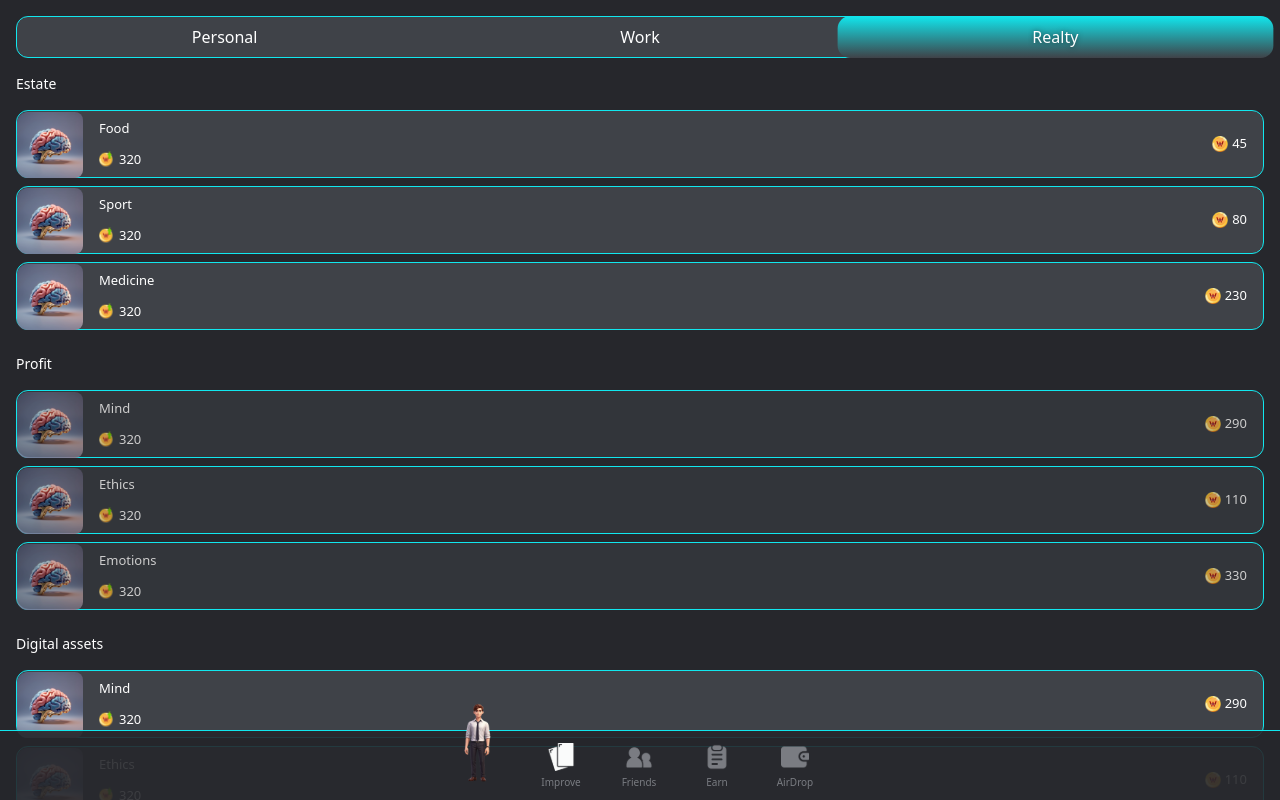
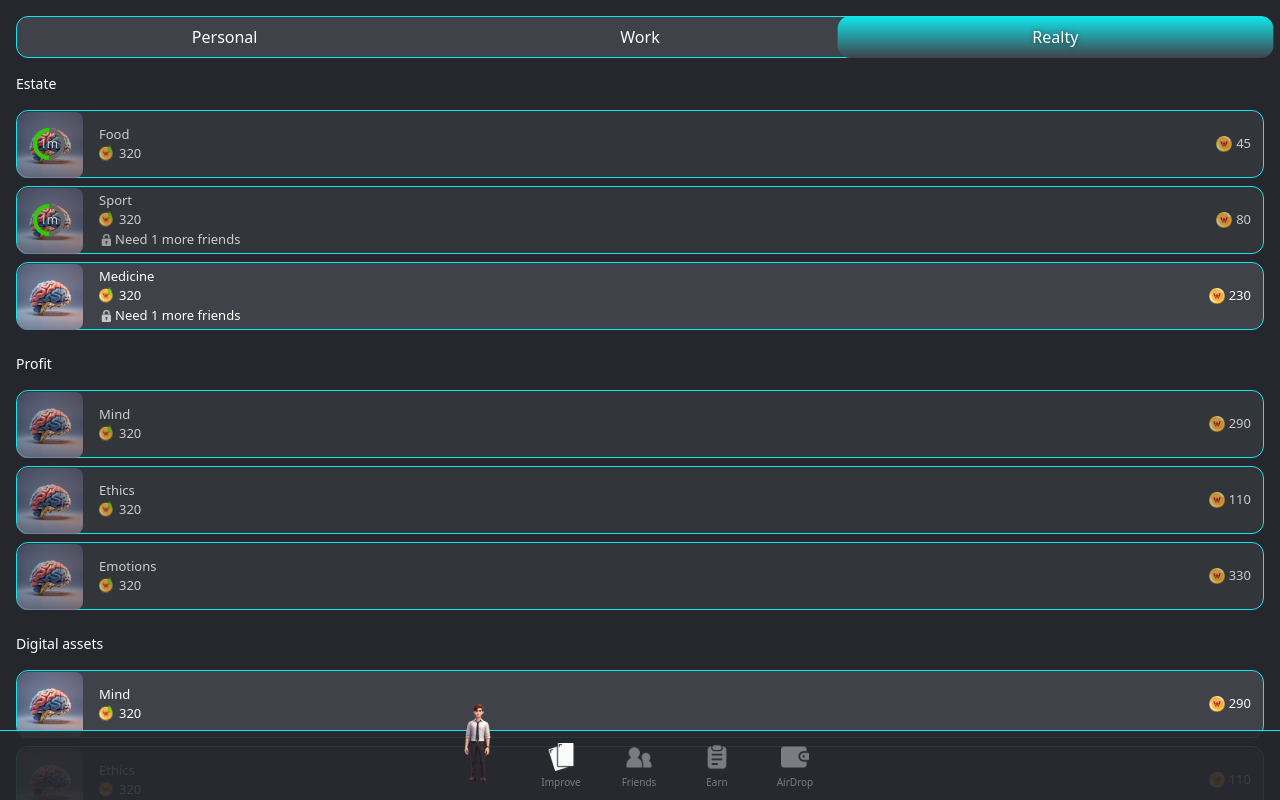
Before and after one commit to DM-Malkoff/humster, an Angular app: page /improve in a window 1280 px wide. Both pictures are taken after a click on the button "Realty". Built offline with nearby package versions, Linux system fonts and the light colour scheme.

Commit message:
доработка и переработка верстки вкладки Improve

```diff
--- a/src/app/app/components/card/card.component.ts
+++ b/src/app/app/components/card/card.component.ts
@@ -1,20 +1,48 @@
 import { Component, Input } from '@angular/core';
 import { CircleProgressComponent } from '../circle-progress/circle-progress.component';
 import { NgIf } from '@angular/common';
+import { CommonModule } from '@angular/common';
 
 @Component({
   selector: 'app-card',
   standalone: true,
-  imports: [CircleProgressComponent, NgIf],
+  imports: [CircleProgressComponent, NgIf, CommonModule],
   template: `
     <div
-      class="relative text-[13px] bg-[#3F4248] rounded-xl flex items-center p-2 pl-0 relative h-[68px] border-main-theme border"
+      class="relative text-[13px] bg-[#3F4248] rounded-xl flex items-center p-1 pl-0 relative h-[68px] border-main-theme border"
     >
       <div *ngIf="isUnActive" class="absolute bg-black inset-0 bg-opacity-20 rounded-xl z-50"></div>
+      <app-circle-progress
+        *ngIf="circleProgress"
+        [progress]="circleProgress"
+        class="absolute ml-[16px]"
+      >
+          1m
+      </app-circle-progress>
+      <img
+        [src]="item.image"
+        [alt]="item.title"
+        class="w-[66px] h-[66px] rounded-lg mr-4 mt-[1px]"
+      />
+
+      <div class="flex w-full justify-between">
+        <div class="flex flex-col h-full">
+          <span>{{ item.title }}</span>
+
+          <div class="flex gap-1">
+            <img src="assets/icons/coin-up_new.svg" alt="Star" class="w-4 h-4 mt-[1px]" />
+            <span>{{ item.income }}</span>
+          </div>
+          <span *ngIf="needMoreFriedns" class="flex items-center">
+            <img src="assets/icons/lock.svg" alt="Coin" class="w-3 h-3 mr-1" />
+            Need 1 more friends
+          </span>
+        </div>
+
         <!--  -->
         <div
           *ngIf="mode === 'base'"
-        class="flex flex-col items-center justify-between h-full absolute-center p-2"
+          class="flex flex-col items-center justify-between h-full"
         >
           <span> Income </span>
           <span>
@@ -22,20 +50,6 @@ import { NgIf } from '@angular/common';
           </span>
         </div>
         <!--  -->
-      <img
-        [src]="item.image"
-        [alt]="item.title"
-        class="w-[66px] h-[66px] rounded-lg mr-4 mt-[1px]"
-      />
-
-      <div class="flex flex-col flex-grow h-full justify-between">
-        <span>{{ item.title }}</span>
-
-        <div class="flex gap-1">
-          <img src="assets/icons/coin-up_new.svg" alt="Star" class="w-4 h-4 mt-[1px]" />
-          <span>{{ item.income }}</span>
-        </div>
-      </div>
 
         <div
           *ngIf="mode === 'additional'"
@@ -57,6 +71,7 @@ import { NgIf } from '@angular/common';
           <app-circle-progress [progress]="10"> 1m </app-circle-progress>
         </div>
       </div>
+    </div>
   `,
 })
 export class CardComponent {
@@ -69,4 +84,6 @@ export class CardComponent {
     balance: number;
   };
   @Input() isUnActive: boolean = false;
+  @Input() needMoreFriedns: boolean = false;
+  @Input() circleProgress: number = 0;
 }
--- a/src/app/app/pages/improve/improve.component.html
+++ b/src/app/app/pages/improve/improve.component.html
@@ -69,9 +69,12 @@
       <h2 class="text-sm mb-4">Estate</h2>
       <div class="flex flex-col gap-2 mb-6">
         <app-card
-          *ngFor="let item of bodyItems"
+          *ngFor="let item of bodyItems; let i = index"
           [item]="item"
           mode="additional"
+          [isUnActive]="item.isUnActive"
+          [needMoreFriedns] = "(i === 1 || i === 2) ? true : false"
+          [circleProgress] = "(i === 0 || i === 1) ? 50 : 0"
         ></app-card>
       </div>
 
@@ -79,17 +82,17 @@
       <div class="flex flex-col gap-2 mb-6">
         <app-card
           *ngFor="let item of skillItems"
+          mode="additional"
           [item]="item"
           [isUnActive]=true
-          mode="additional"
         ></app-card>
       </div>
       <h2 class="text-sm mb-4">Digital assets</h2>
       <div class="flex flex-col gap-2">
         <app-card
           *ngFor="let item of skillItems"
+          mode="additional"
           [item]="item"
-          mode="additional"
         ></app-card>
       </div>
       }
--- a/src/app/app/pages/improve/improve.component.ts
+++ b/src/app/app/pages/improve/improve.component.ts
@@ -14,14 +14,15 @@ export class ImproveComponent {
   activeTab = 'Personal';
   activeIndex: number = 0;
   bodyItems = [
-    { title: 'Food', image: 'assets/default.png', cost: 15, income: 320, balance: 45 },
-    { title: 'Sport', image: 'assets/default.png', cost: 25, income: 320, balance: 80 },
+    { title: 'Food', image: 'assets/default.png', cost: 15, income: 320, balance: 45, isUnActive: true },
+    { title: 'Sport', image: 'assets/default.png', cost: 25, income: 320, balance: 80, isUnActive: true },
     {
       title: 'Medicine',
       image: 'assets/default.png',
       cost: 75,
       income: 320,
       balance: 230,
+      isUnActive: false
     },
   ];
   skillItems = [
```
Also changed, not shown: src/assets/icons/lock.svg (added). Lines whose indentation alone changed are shown as unchanged.
